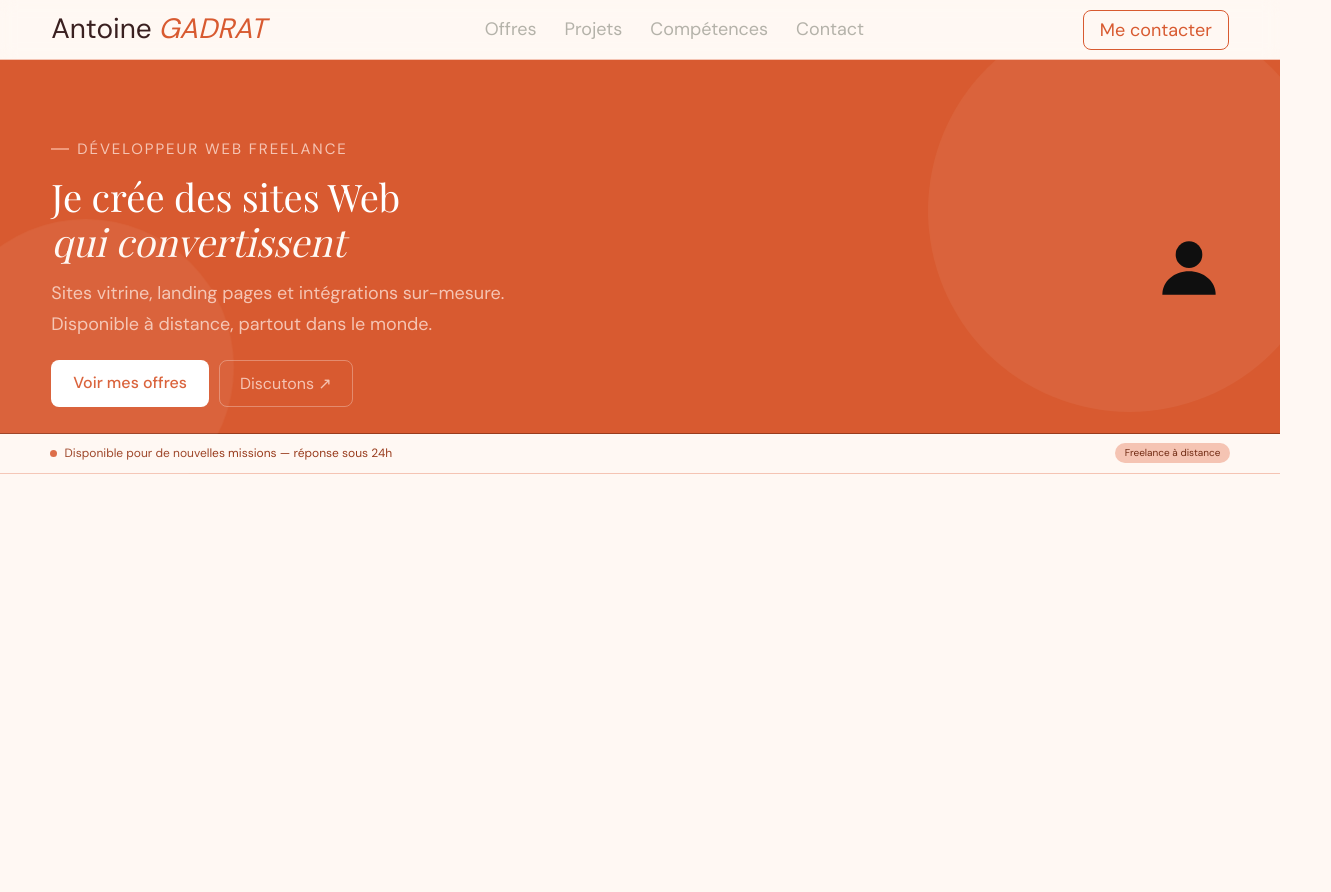
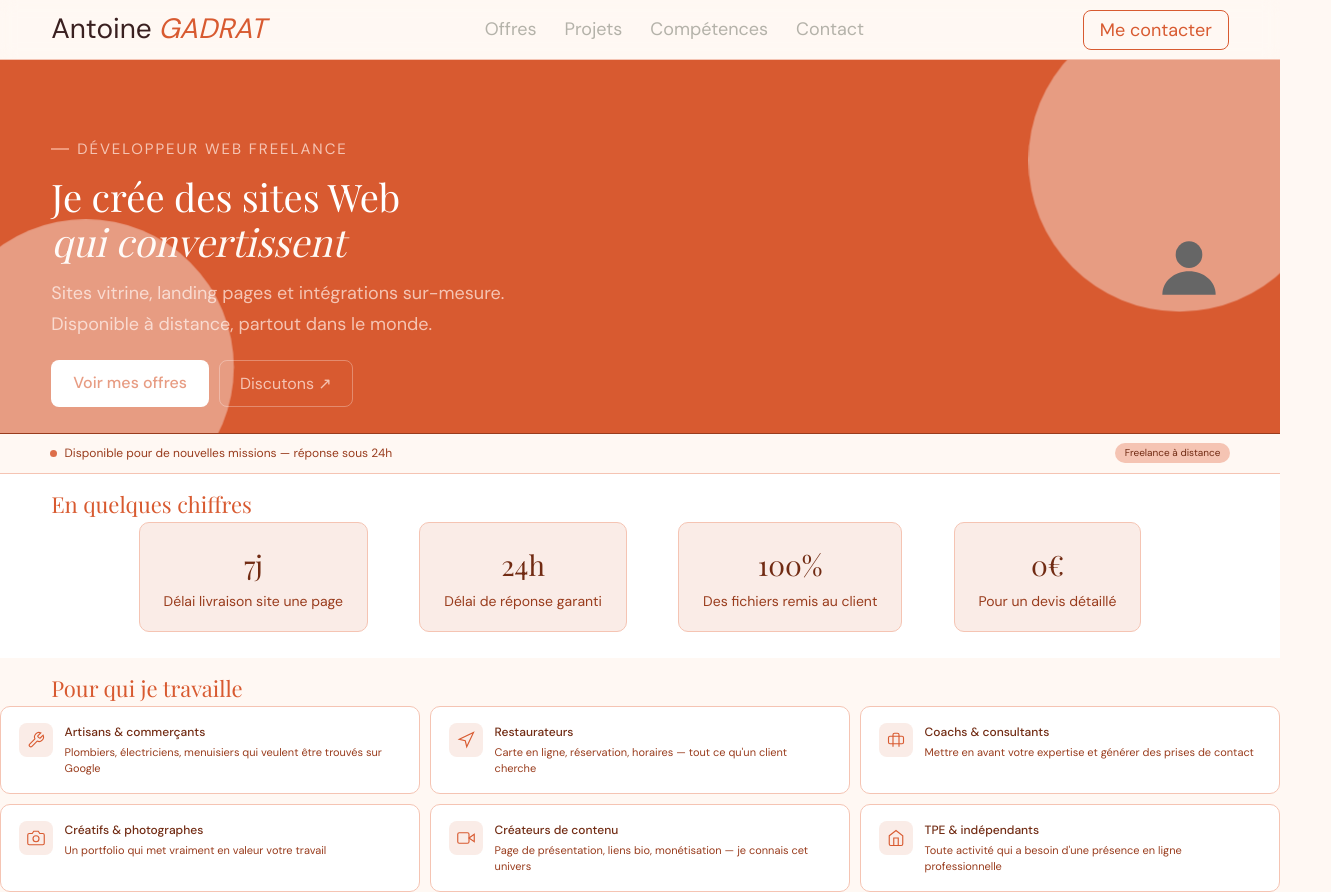
Before and after one commit to AntoineA4/My-Freelancer-Website, a React (Vite) app: page / in a window 1280 px wide. Shown: the whole page, 1331 px wide, since content can reach past the window. Before the commit the page ends 800 px from the top, so only its background shows below. Built offline with nearby package versions, Linux system fonts and the light colour scheme; a web font is replaced by a local one.

Commit message:
feat: forWho section

```diff
--- /dev/null
+++ b/src/components/Home-Page/ForWhoSection.jsx
@@ -0,0 +1,69 @@
+import '../../styles/components/Home_page/ForWho.scss'
+
+function ForWho() {
+    return (
+        <section>
+            <div className="container">
+                <h2>Pour qui je travaille</h2>
+                <div className="pourqui-grid">
+                    <div className="pq-card">
+                        <div className="pq-icon">
+                            <svg viewBox="0 0 24 24" stroke-width="1.5"><path d="M14.7 6.3a1 1 0 0 0 0 1.4l1.6 1.6a1 1 0 0 0 1.4 0l3.77-3.77a6 6 0 0 1-7.94 7.94l-6.91 6.91a2.12 2.12 0 0 1-3-3l6.91-6.91a6 6 0 0 1 7.94-7.94l-3.76 3.76z"/></svg>
+                        </div>
+                        <div>
+                            <div className="pq-name">Artisans & commerçants</div>
+                            <div className="pq-desc">Plombiers, électriciens, menuisiers qui veulent être trouvés sur Google</div>
+                        </div>
+                    </div>
+                <div className="pq-card">
+                    <div className="pq-icon">
+                        <svg viewBox="0 0 24 24" stroke-width="1.5"><path d="M3 11l19-9-9 19-2-8-8-2z"/></svg>
+                    </div>
+                    <div>
+                        <div className="pq-name">Restaurateurs</div>
+                        <div className="pq-desc">Carte en ligne, réservation, horaires — tout ce qu'un client cherche</div>
+                    </div>
+                </div>
+                <div className="pq-card">
+                    <div className="pq-icon">
+                        <svg viewBox="0 0 24 24" stroke-width="1.5"><path d="M20 7H4a2 2 0 0 0-2 2v6a2 2 0 0 0 2 2h16a2 2 0 0 0 2-2V9a2 2 0 0 0-2-2z"/><path d="M16 21V5a2 2 0 0 0-2-2h-4a2 2 0 0 0-2 2v16"/></svg>
+                    </div>
+                    <div>
+                        <div className="pq-name">Coachs & consultants</div>
+                        <div className="pq-desc">Mettre en avant votre expertise et générer des prises de contact</div>
+                    </div>
+                </div>
+                <div className="pq-card">
+                    <div className="pq-icon">
+                        <svg viewBox="0 0 24 24" stroke-width="1.5"><path d="M23 19a2 2 0 0 1-2 2H3a2 2 0 0 1-2-2V8a2 2 0 0 1 2-2h4l2-3h6l2 3h4a2 2 0 0 1 2 2z"/><circle cx="12" cy="13" r="4"/></svg>
+                    </div>
+                    <div>
+                        <div className="pq-name">Créatifs & photographes</div>
+                        <div className="pq-desc">Un portfolio qui met vraiment en valeur votre travail</div>
+                    </div>
+                </div>
+                <div className="pq-card">
+                    <div className="pq-icon">
+                        <svg viewBox="0 0 24 24" stroke-width="1.5"><polygon points="23 7 16 12 23 17 23 7"/><rect x="1" y="5" width="15" height="14" rx="2" ry="2"/></svg>
+                    </div>
+                    <div>
+                        <div className="pq-name">Créateurs de contenu</div>
+                        <div className="pq-desc">Page de présentation, liens bio, monétisation — je connais cet univers</div>
+                    </div>
+                </div>
+                <div className="pq-card">
+                    <div className="pq-icon">
+                        <svg viewBox="0 0 24 24" stroke-width="1.5"><path d="M3 9l9-7 9 7v11a2 2 0 0 1-2 2H5a2 2 0 0 1-2-2z"/><polyline points="9 22 9 12 15 12 15 22"/></svg>
+                    </div>
+                    <div>
+                        <div className="pq-name">TPE & indépendants</div>
+                        <div className="pq-desc">Toute activité qui a besoin d'une présence en ligne professionnelle</div>
+                    </div>
+                </div>
+            </div>
+        </div>
+    </section>
+    )
+}
+
+export default ForWho;
--- /dev/null
+++ b/src/components/Home-Page/numbers.jsx
@@ -0,0 +1,31 @@
+import '../../styles/components/Home_page/Numbers.scss'
+
+function Numbers() {
+    return(
+        <section className='sectionNumbers'>
+            <div className="container">
+                    <h2>En quelques chiffres</h2>
+                <div className="reassurance-flex">
+                    <div className="reass-card">
+                        <div className="reass-val">7j</div>
+                        <div className="reass-label">Délai livraison site une page</div>
+                    </div>
+                    <div className="reass-card">
+                        <div className="reass-val">24h</div>
+                        <div className="reass-label">Délai de réponse garanti</div>
+                    </div>
+                    <div className="reass-card">
+                        <div className="reass-val">100%</div>
+                        <div className="reass-label">Des fichiers remis au client</div>
+                    </div>
+                    <div className="reass-card">
+                        <div className="reass-val">0€</div>
+                        <div className="reass-label">Pour un devis détaillé</div>
+                    </div>
+                </div>
+            </div>
+</section>
+
+    );
+}
+export default Numbers;
--- a/src/pages/Home.jsx
+++ b/src/pages/Home.jsx
@@ -1,11 +1,15 @@
 import Hero from "../components/Hero-home";
 import DispoBand from "../components/Dispo-band";
+import Numbers from "../components/Home-Page/numbers";
+import ForWho from "../components/Home-Page/ForWhoSection";
 
 function Home() {
   return (
     <>
       <Hero />
       <DispoBand />
+      <Numbers />
+      <ForWho />
     </>
   );
 }
--- a/src/styles/_base.scss
+++ b/src/styles/_base.scss
@@ -16,6 +16,12 @@ h1, h2, h3 {
   font-family: $font-serif;
   font-weight: $font-regular;
 }
+h2 {
+  color: $color-corail;
+  font-size: $font-size-xl;
+  margin: 0% 4%;
+  padding-top: 1%;
+}
 
 a {
   color: $color-corail;
--- a/src/styles/_mixinHero.scss
+++ b/src/styles/_mixinHero.scss
@@ -5,12 +5,13 @@
   $sub-color:     $color-border,
   $em-color:      $color-bg-creme,
   $tag-color:     $color-border,
-  $circle-color:  rgba(255, 255, 255, .06)
+  $circle-color:  rgba(255, 255, 255, 0.4)
 ) {
   background: $bg;
   padding: 6% 4% 2% 4%;
   border-bottom: 0.5px solid $border-color;
   position: relative;
+  overflow: hidden;
 
   // ── Cercle décoratif haut droite ──
   &::before {
@@ -18,8 +19,8 @@
     position: absolute;
     top: -50px;
     right: -50px;
-    width: 400px;
-    height: 400px;
+    width: 300px;
+    height: 300px;
     border-radius: 50%;
     background: $circle-color;
     pointer-events: none;
@@ -86,11 +87,4 @@
     margin-bottom: 1.25rem;
   }
 
-  // ── Boutons ──
-  .hero-btns {
-    @include fade-up(0.35s);
-    display: flex;
-    gap: 10px;
-    flex-wrap: wrap;
-  }
 }
--- /dev/null
+++ b/src/styles/components/Home_page/ForWho.scss
@@ -0,0 +1,33 @@
+section {
+    background-color: $color-bg-creme;
+}
+.pourqui-grid {
+  display: grid;
+  grid-template-columns: repeat(3, minmax(0, 1fr));
+  gap: 10px;
+}
+.pq-card {
+  background: $color-bg-white;
+  border: 0.5px solid $color-border;
+  border-radius: 10px;
+  padding: 1rem 1.1rem;
+  display: flex;
+  align-items: flex-start;
+  gap: 12px;
+  transition: border-color .2s, transform .2s;
+  cursor: default;
+}
+.pq-card:hover { border-color: $color-corail; transform: translateY(-2px); }
+.pq-icon {
+  width: 34px;
+  height: 34px;
+  border-radius: 8px;
+  background: $color-bg-creme-alt;
+  display: flex;
+  align-items: center;
+  justify-content: center;
+  flex-shrink: 0;
+}
+.pq-icon svg { width: 18px; height: 18px; stroke: $color-corail; fill: none; }
+.pq-name { font-size: 12px; font-weight: 500; color: $color-bordeaux; margin-bottom: 3px; }
+.pq-desc { font-size: 11px; color: $color-text-secondary; line-height: 1.45; }
--- /dev/null
+++ b/src/styles/components/Home_page/Numbers.scss
@@ -0,0 +1,30 @@
+.sectionNumbers{
+    background-color: $color-bg-white;
+
+    .reassurance-flex {
+            @include flex-center;
+
+            .reass-card {
+            background: $color-bg-creme-alt;
+            border: 0.5px solid $color-border;
+            border-radius: 10px;
+            padding: 1.25rem 1.5rem;
+            text-align: center;
+            transition: transform .2s, border-color .2s;
+            margin: 0% 2% 2% 2%;
+            }
+            .reass-card:hover { transform: translateY(-3px); border-color: $color-corail; }
+            .reass-val {
+                font-family: $font-serif;
+                font-size: $font-size-2xl;
+                color: $color-bordeaux;
+                margin-bottom: 4px;
+            }
+            .reass-label {
+                font-size: $font-size-sm;
+                color: $color-text-secondary;
+                line-height: 1.4;
+            }
+        }
+
+}
```
